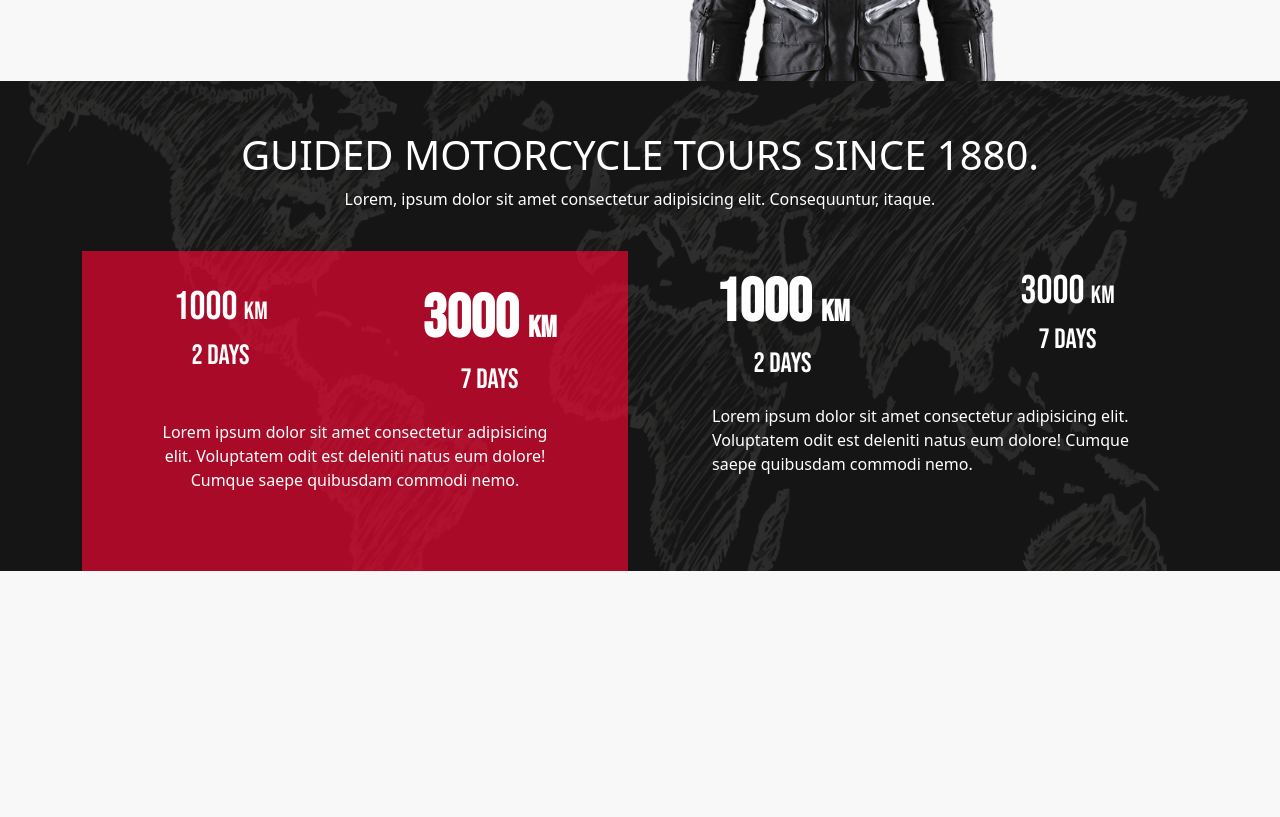
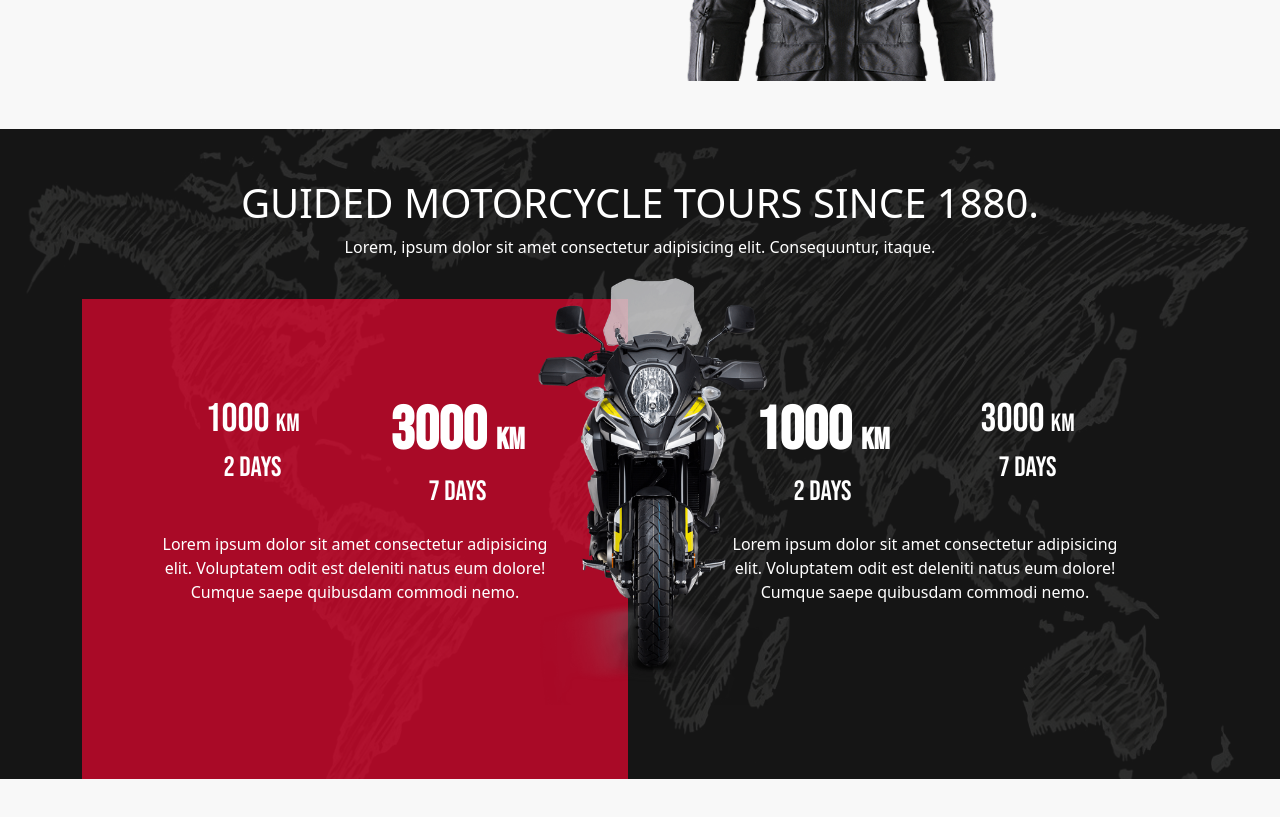
Before and after one commit to PronayBormon/motorcyclePSDtoHTML, a plain HTML site: page index.html in a window 1280 px wide. Shown: the part 2681-3498 px from the top of the page. Before the commit the page ends 3252 px from the top, so only its background shows below. Drawn offline with nearby package versions, Linux system fonts and the light colour scheme.

Commit message:
company fetures part end

```diff
--- a/css/style.css
+++ b/css/style.css
@@ -307,6 +307,13 @@ text-transform: capitalize;
     background-color: #000000e6;
     color: #fff;
     padding-top: 50px;
+    position: relative;
+}
+.feature_img{
+    position: absolute;
+    top: 23%;
+    left: 42%;
+    width: 18%;
 }
 .c_title{
 
@@ -323,6 +330,10 @@ margin-bottom: 40px;
 .c_left{
 
 background: #f60631a8;
+
+height: 60vh;
+
+padding: 80px;
 }
 .c_left h1,.c_right h1{
     font-size: 60px;
@@ -353,9 +364,9 @@ font-size: 28px;
 }
 .c_right{
 
+height: 60vh;
+
+padding: 80px;
 }
-.c_left p,.c_right p{
-
-padding: 0px 60px;
-}
+.c_left p,.c_right p{text-align: center;}
 /* company featuer part end here  */
--- a/index.html
+++ b/index.html
@@ -230,7 +230,7 @@
 
     <!-- company feature part start here  -->
 
-    <section class="feature">
+    <section class="feature my-5">
       <div class="container">
 
         <div class="row">
@@ -243,7 +243,7 @@
         </div>
         <div class="row">
           <div class="col-md-6">
-            <div class="c_left  text-center p-3" style="height: 40vh;">
+            <div class="c_left  text-center " >
               <div class="">
                 <div class="row">
                   <div class="col-md-6">
@@ -286,6 +286,7 @@
           </div>
         </div>
       </div>
+      <img src="images/motorcycle2.png" class="img-fluid feature_img" alt="">
     </section>
     <!-- companwy feature part end here  -->
 
```
